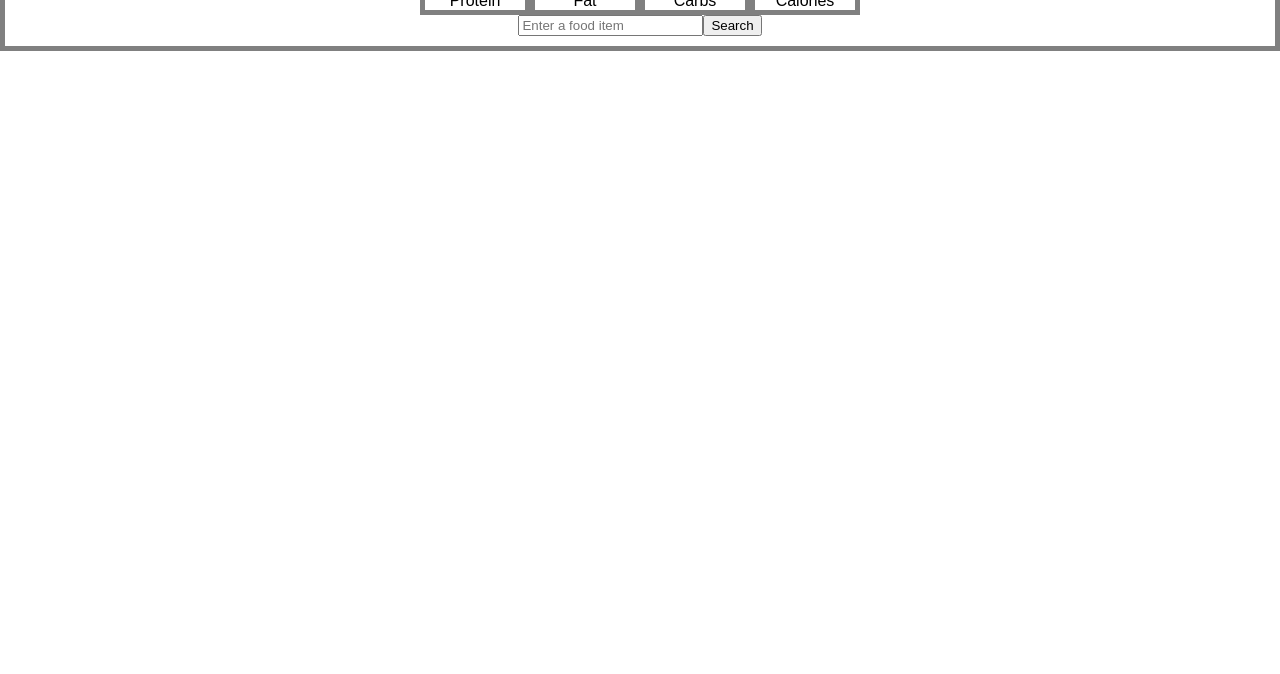
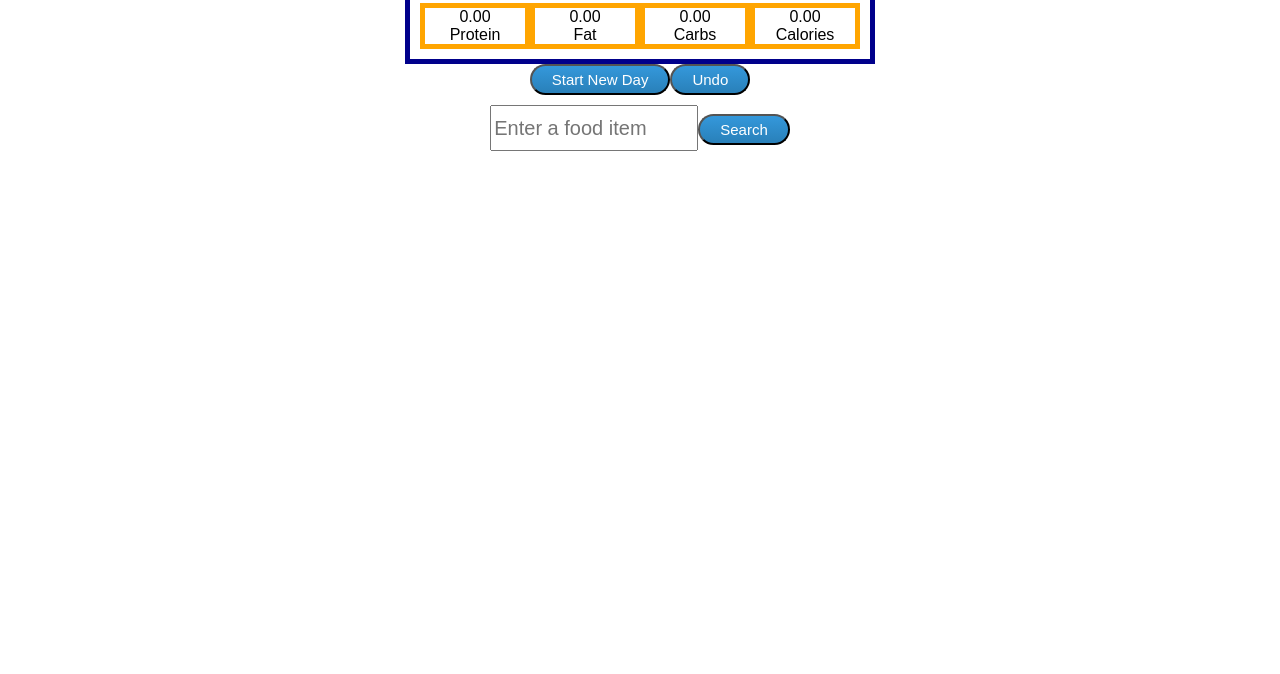
Before and after one commit to TimGafvert/Macro-Track, a React app: page / in a window 1280 px wide. Shown: the part 126-800 px from the top of the page. Built offline with nearby package versions, Linux system fonts and the light colour scheme; what nutrition-facts would draw is missing.

Commit message:
almost fin

```diff
--- a/public/index.html
+++ b/public/index.html
@@ -25,6 +25,9 @@
     <noscript>
       You need to enable JavaScript to run this app.
     </noscript>
+    <div>
+    <!-- <img src='MacroTrackLogo.png' height="100px"/> -->
+  </div>
     <div id="root"></div>
     <!--
       This HTML file is a template.
--- a/src/Home.js
+++ b/src/Home.js
@@ -3,11 +3,23 @@ import SearchContainer from './SearchContainer'
 import logo from './logo.svg';
 import ResultItem from './ResultItem'
 import './css/Home.css';
+let proteinArray = [0]
+let fatArray = [0]
+let carbsArray = [0]
+let caloriesArray = [0]
+let sumProtein
+let sumFat
+let sumCarbs
+let sumCalories
 
 class Home extends Component {
   constructor(props) {
     super(props)
     this.enterItem = this.enterItem.bind(this)
+    this.calculateMacroSum = this.calculateMacroSum.bind(this)
+    this.resetDay = this.resetDay.bind(this)
+    this.updateState = this.updateState.bind(this)
+    this.removeLastItem = this.removeLastItem.bind(this)
     this.state = {
     calories: 0,
     protein: 0,
@@ -16,42 +28,83 @@ class Home extends Component {
     }
   }
 
+  calculateMacroSum(){
+    sumProtein = proteinArray.reduce((a, b) => a + b, 0)
+    sumFat = fatArray.reduce((a, b) => a + b, 0)
+    sumCarbs = carbsArray.reduce((a, b) => a + b, 0)
+    sumCalories = caloriesArray.reduce((a, b) => a + b, 0)
+  }
+
+  resetDay(){
+    proteinArray = [0]
+    fatArray = [0]
+    carbsArray = [0]
+    caloriesArray = [0]
+    this.updateState()
+  }
+
+  updateState(){
+    this.calculateMacroSum()
+    this.setState({
+      protein: sumProtein,
+      fat: sumFat,
+      carbs: sumCarbs,
+      calories: sumCalories
+    })
+}
+
+  removeLastItem(){
+    proteinArray.pop()
+    fatArray.pop()
+    carbsArray.pop()
+    caloriesArray.pop()
+    console.log(proteinArray)
+    this.updateState()
+
+  }
+
   enterItem(protein, fat, carbs, calories){
-    this.setState({
-      protein: protein,
-      fat: fat,
-      carbs: carbs,
-      calories: calories
-    })
+    proteinArray.push(parseFloat(protein))
+    fatArray.push(parseFloat(fat))
+    carbsArray.push(parseFloat(carbs))
+    caloriesArray.push(parseFloat(calories))
+    this.updateState()
   }
   render() {
 
     return (
+
       <div className="Home">
-
-          <h1>Macro Track</h1>
+        <div>
+          <img className='logo' src={require('./images/MacroTrackLogo.png')} />
+        </div>
           <div className="macrosContainer">
             <div className="proteinContainer">
-              <div>{this.state.protein}</div>
+              <div>{this.state.protein.toFixed(2)}</div>
               <div>Protein</div>
             </div>
             <div className="fatContainer">
-              <div>{this.state.fat}</div>
+              <div>{this.state.fat.toFixed(2)}</div>
               <div>Fat</div>
             </div>
             <div className="carbsContainer">
-              <div>{this.state.carbs}</div>
+              <div>{this.state.carbs.toFixed(2)}</div>
               <div>Carbs</div>
             </div>
             <div className="caloriesContainer">
-              <div>{this.state.calories}</div>
+              <div>{this.state.calories.toFixed(2)}</div>
               <div>Calories</div>
             </div>
           </div>
 
+          <div>
+          <button className='btn' onClick={this.resetDay}>Start New Day</button>
+          <button className='btn' onClick={this.removeLastItem}>Undo</button>
+          <div className='searchContainer'>
           <SearchContainer
           enterItem={this.enterItem}/>
-
+        </div>
+        </div>
       </div>
     );
   }
--- a/src/ResultItem.js
+++ b/src/ResultItem.js
@@ -5,6 +5,7 @@ class ResultItem extends Component {
   constructor(props) {
     super(props)
     this.enterItem = this.enterItem.bind(this)
+    this.componentDidMount = this.componentDidMount.bind(this)
     this.state = {
     report: null,
     calories: '',
@@ -16,11 +17,10 @@ class ResultItem extends Component {
   enterItem(protein, fat, carbs, calories) {
 
     this.props.enterItem(protein, fat, carbs, calories)
-    console.log(this.state)
   }
 
 
-  componentWillMount(){
+  componentDidMount(){
 
         this.props.food.getNutrition()
                 .then(nutritionReport => {
@@ -41,11 +41,12 @@ class ResultItem extends Component {
       } else {
         result = this.state.report
 
-        // console.log(result.nutrients)
-        // console.log(result.nutrients[2].value)
         macroNutrients = result.nutrients.filter(function( obj ) {
             return obj.nutrient_id == '208';
       })
+      if (macroNutrients[0] === undefined){
+
+      } else {
         caloriesValue = macroNutrients[0].value
         macroNutrients = result.nutrients.filter(function( obj ) {
             return obj.nutrient_id == '205';
@@ -62,7 +63,8 @@ class ResultItem extends Component {
 
 
 
-      }
+      }}
+
       //need to divide the 100g value by the serving size
 
           return (
@@ -73,7 +75,7 @@ class ResultItem extends Component {
               <div>Protein: {proteinValue}</div>
               <div>Fat: {fatValue}</div>
               <div>Carbs: {carbsValue}</div>
-              <button onClick={() => this.enterItem(proteinValue, fatValue, carbsValue, caloriesValue)}>Enter Item</button>
+              <button className='btn' onClick={() => this.enterItem(proteinValue, fatValue, carbsValue, caloriesValue)}>Enter Item</button>
             </div>
           )
 
--- a/src/Results.js
+++ b/src/Results.js
@@ -40,7 +40,7 @@ class Results extends Component {
 
     return (
       <div>
-        <button onClick={this.onSearchAgain}>Back to Search</button>
+        <button className='btn' onClick={this.onSearchAgain}>Back to Search</button>
         <div className="Results">
           {results}
         </div>
--- a/src/Search.js
+++ b/src/Search.js
@@ -1,4 +1,5 @@
 import React, { Component } from 'react';
+import './css/Home.css'
 
 class Search extends Component {
   constructor(props) {
@@ -20,12 +21,12 @@ class Search extends Component {
     return (
       <div className="Search">
         <form onSubmit={this.onSubmitQuery}>
-          <input
+          <input className='searchBox'
             type='text'
             placeholder='Enter a food item'
             value={this.props.query}
             onChange={this.handleSearchInput} />
-          <button type='submit'>Search</button>
+          <button className='btn' type='submit'>Search</button>
         </form>
       </div>
     );
--- a/src/css/Home.css
+++ b/src/css/Home.css
@@ -1,9 +1,7 @@
 .Home {
   text-align: center;
   padding: 10px;
-  border: 5px solid gray;
   margin: auto;
-  position: absolute;
   top:0;
   left: 0;
   right: 0;
@@ -13,21 +11,26 @@
 
 }
 
-
+.logo{
+  height: 100px;
+  width: 400px;
+}
 .macrosContainer {
-
+    padding: 10px;
     display: flex;
     flex-direction: row;
-    margin: auto;
+    margin: auto ;
+    border: 5px solid darkBlue;
 
 }
-.SearchContainer{
-display: flex;
-flex-direction: row;
-margin: auto;
-justify-content: center;
-align-items: center;
-width: 100%;
+.searchBox{
+  width: 200px;
+  height: 40px;
+  font-size: 20px;
+}
+
+.searchContainer{
+padding: 10px;
 
 }
 .Results {
@@ -35,62 +38,46 @@ width: 100%;
   justify-content: center;
 }
 .proteinContainer {
-  border: 5px solid gray;
+  border: 5px solid orange;
   width: 100px;
 }
 .fatContainer {
-  border: 5px solid gray;
+  border: 5px solid orange;
   width: 100px;
 }
 .carbsContainer {
-  border: 5px solid gray;
+  border: 5px solid orange;
   width: 100px;
 }
 .caloriesContainer {
-  border: 5px solid gray;
+  border: 5px solid orange;
   width: 100px;
 }
 
 
+.btn {
+  background: #3498db;
+  background-image: -webkit-linear-gradient(top, #3498db, #2980b9);
+  background-image: -moz-linear-gradient(top, #3498db, #2980b9);
+  background-image: -ms-linear-gradient(top, #3498db, #2980b9);
+  background-image: -o-linear-gradient(top, #3498db, #2980b9);
+  background-image: linear-gradient(to bottom, #3498db, #2980b9);
+  -webkit-border-radius: 28;
+  -moz-border-radius: 28;
+  border-radius: 28px;
+  font-family: Arial;
+  color: #ffffff;
+  font-size: 15px;
+  padding: 5px 20px 5px 20px;
+  text-decoration: none;
+}
 
-
-
-
-/*list-style: none;
-margin: 0;
-display: -webkit-box;
-display: -moz-box;
-display: -ms-flexbox;
-display: -webkit-flex;
-display: flex;
-
--webkit-flex-flow: row wrap;
-justify-content: flex-end;*/
-
-/*.macros a {
+.btn:hover {
+  background: #3cb0fd;
+  background-image: -webkit-linear-gradient(top, #3cb0fd, #3498db);
+  background-image: -moz-linear-gradient(top, #3cb0fd, #3498db);
+  background-image: -ms-linear-gradient(top, #3cb0fd, #3498db);
+  background-image: -o-linear-gradient(top, #3cb0fd, #3498db);
+  background-image: linear-gradient(to bottom, #3cb0fd, #3498db);
   text-decoration: none;
-  display: block;
-  padding: 1em;
-  color: white;
-}*/
-
-
-/*@media all and (max-width: 600px) {
-  .Home {
-    -webkit-flex-flow: column wrap;
-    flex-flow: column wrap;
-    padding: 0;
-  }
-
-  .Home a {
-    text-align: center;
-    padding: 10px;
-    border-top: 1px solid rgba(255,255,255,0.3);
-    border-bottom: 1px solid rgba(0,0,0,0.1);
-  }
-
-
-  .Home li:last-of-type a {
-    border-bottom: none;
-  }
-}*/
+}
```
Also changed, not shown: src/images/MacroTrackLogo.png (added), src/images/search.png (renamed from images/search.png), 2 other files.
